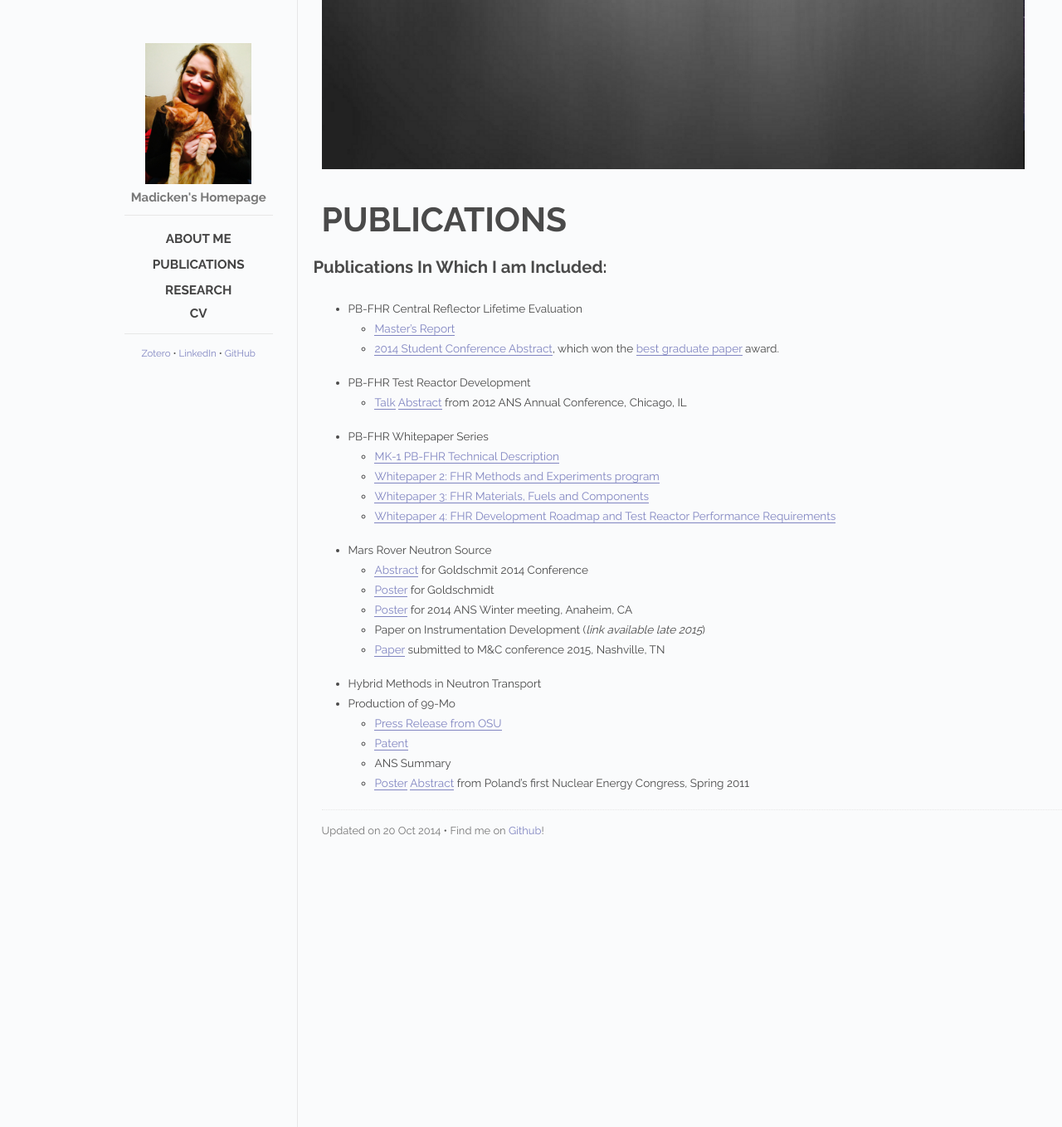
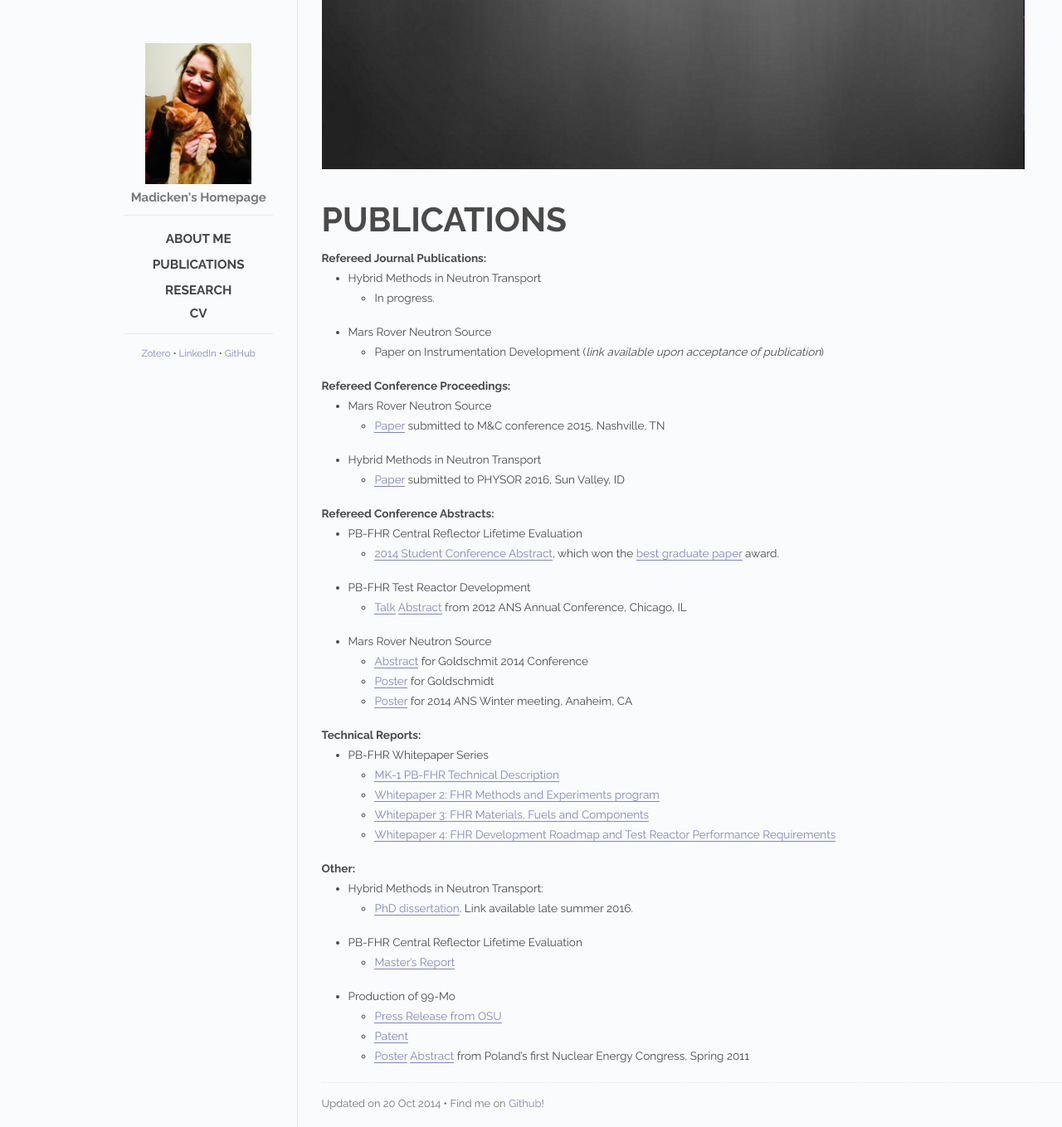
Before and after one commit to munkm/munkm.github.io, a Jekyll site: the page built from _posts/2014-10-20-publications.md, in a window 1280 px wide. Shown: the whole page at 83% size. Built offline with Jekyll 4.4.1, drawn with Linux system fonts in a browser that asks for light colours; Markdown is read by kramdown in place of the engine named in the settings.

Commit message:
reorganizing publication page

```diff
--- a/_posts/2014-10-20-publications.md
+++ b/_posts/2014-10-20-publications.md
@@ -6,27 +6,52 @@ date:   2014-10-20
 categories: posts
 ---
 
-## Publications In Which I am Included:
+#### Refereed Journal Publications:
+
+* Hybrid Methods in Neutron Transport
+  * In progress.
+
+* Mars Rover Neutron Source
+  * Paper on Instrumentation Development (*link available upon acceptance of publication*)
+
+#### Refereed Conference Proceedings:
+
+* Mars Rover Neutron Source
+  * [Paper](/papers/munk_mc15.pdf) submitted to M&C conference 2015, Nashville, TN
+* Hybrid Methods in Neutron Transport
+  * [Paper](/papers/munk_physor16.pdf) submitted to PHYSOR 2016, Sun Valley, ID
+
+#### Refereed Conference Abstracts:
 
 * PB-FHR Central Reflector Lifetime Evaluation
-  * [Master's Report](/papers/Report_Final.pdf)
   * [2014 Student Conference Abstract](/papers/munk_abstract_2014.pdf), which won the [best graduate paper](http://www.mne.psu.edu/news/news_detail.cfm?nid=366) award.
+
 * PB-FHR Test Reactor Development
   * [Talk](/papers/ANS_Chicago_2012_Slides.pdf) [Abstract](/papers/ANS_Chicago_2012_Abstract.pdf) from 2012 ANS Annual Conference, Chicago, IL
+
+* Mars Rover Neutron Source
+  * [Abstract](http://goldschmidt.info/2014/abstracts/abstractView?abstractId=1916) for Goldschmit 2014 Conference
+  * [Poster](/papers/Goldschmidt_2014_Poster.pdf) for Goldschmidt
+  * [Poster](/papers/ANS_Anaheim_2014.pdf) for 2014 ANS Winter meeting, Anaheim, CA
+
+#### Technical Reports:
+
 * PB-FHR Whitepaper Series
   * [MK-1 PB-FHR Technical Description](http://fhr.nuc.berkeley.edu/wp-content/uploads/2014/10/14-002-PB-FHR_Design_Report_Final.pdf)
   * [Whitepaper 2: FHR Methods and Experiments program](http://fhr.nuc.berkeley.edu/wp-content/uploads/2013/08/12-002-FHR-Workshop-2-Report-Final.pdf)
   * [Whitepaper 3: FHR Materials, Fuels and Components](http://fhr.nuc.berkeley.edu/wp-content/uploads/2013/08/12-003-FHR-Workshop-3-Report-Final.pdf)
   * [Whitepaper 4: FHR Development Roadmap and Test Reactor Performance Requirements ](http://fhr.nuc.berkeley.edu/wp-content/uploads/2013/08/12-004-FHR-Workshop-4-Report-Final.pdf)
-* Mars Rover Neutron Source
-  * [Abstract](http://goldschmidt.info/2014/abstracts/abstractView?abstractId=1916) for Goldschmit 2014 Conference
-  * [Poster](/papers/Goldschmidt_2014_Poster.pdf) for Goldschmidt
-  * [Poster](/papers/ANS_Anaheim_2014.pdf) for 2014 ANS Winter meeting, Anaheim, CA
-  * Paper on Instrumentation Development (*link available late 2015*)
-  * [Paper](/papers/munk_mc15.pdf) submitted to M&C conference 2015, Nashville, TN
-* Hybrid Methods in Neutron Transport
+
+
+#### Other:
+
+* Hybrid Methods in Neutron Transport:
+  * [PhD dissertation](https://www.youtube.com/watch?v=J7UwSVsiwzI). Link available late summer 2016.
+
+* PB-FHR Central Reflector Lifetime Evaluation
+  * [Master's Report](/papers/Report_Final.pdf)
+
 * Production of 99-Mo
   * [Press Release from OSU](http://oregonstate.edu/terra/2014/05/oregon-state-nuclear-engineers-solve-looming-medical-isotope-shortage/)
   * [Patent](http://www.google.com/patents/US20120027152)
-  * ANS Summary
   * [Poster](/papers/Poland_2011_Poster.pdf) [Abstract](/papers/Poland_2011_Abstract.pdf) from Poland's first Nuclear Energy Congress, Spring 2011
```
